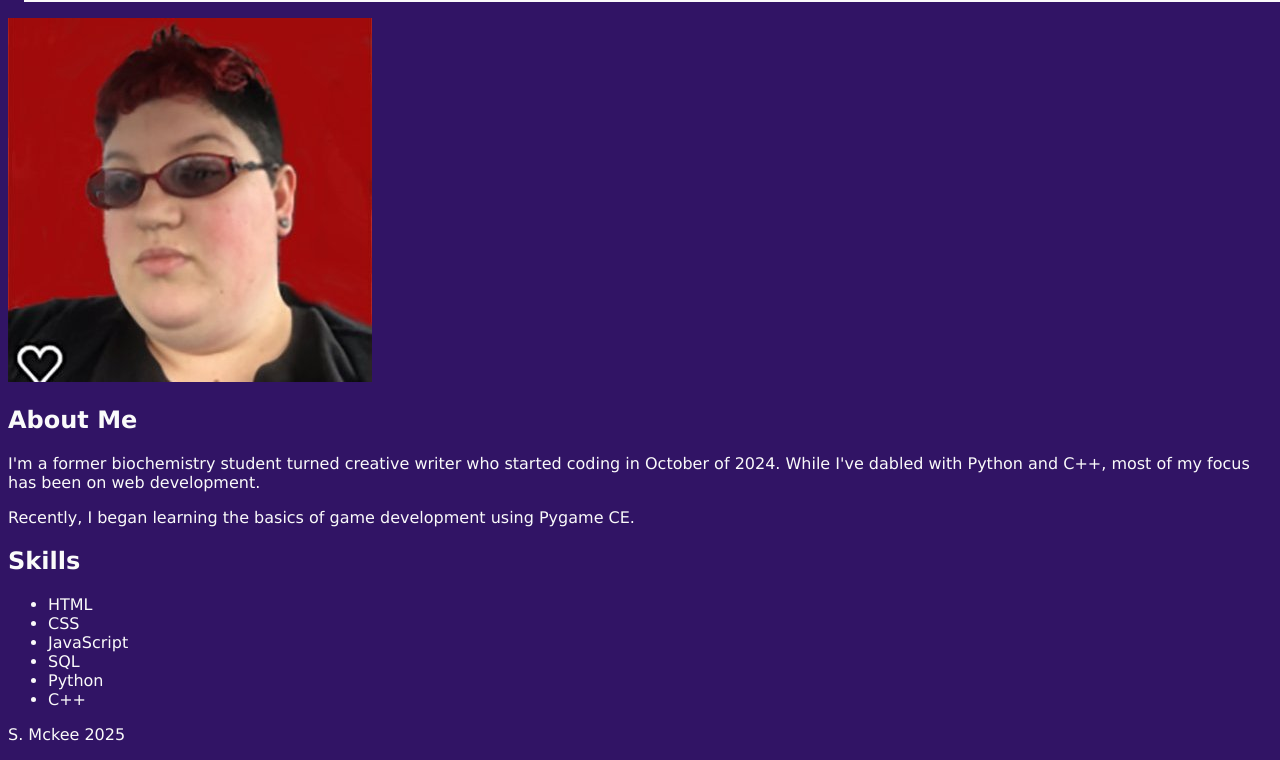
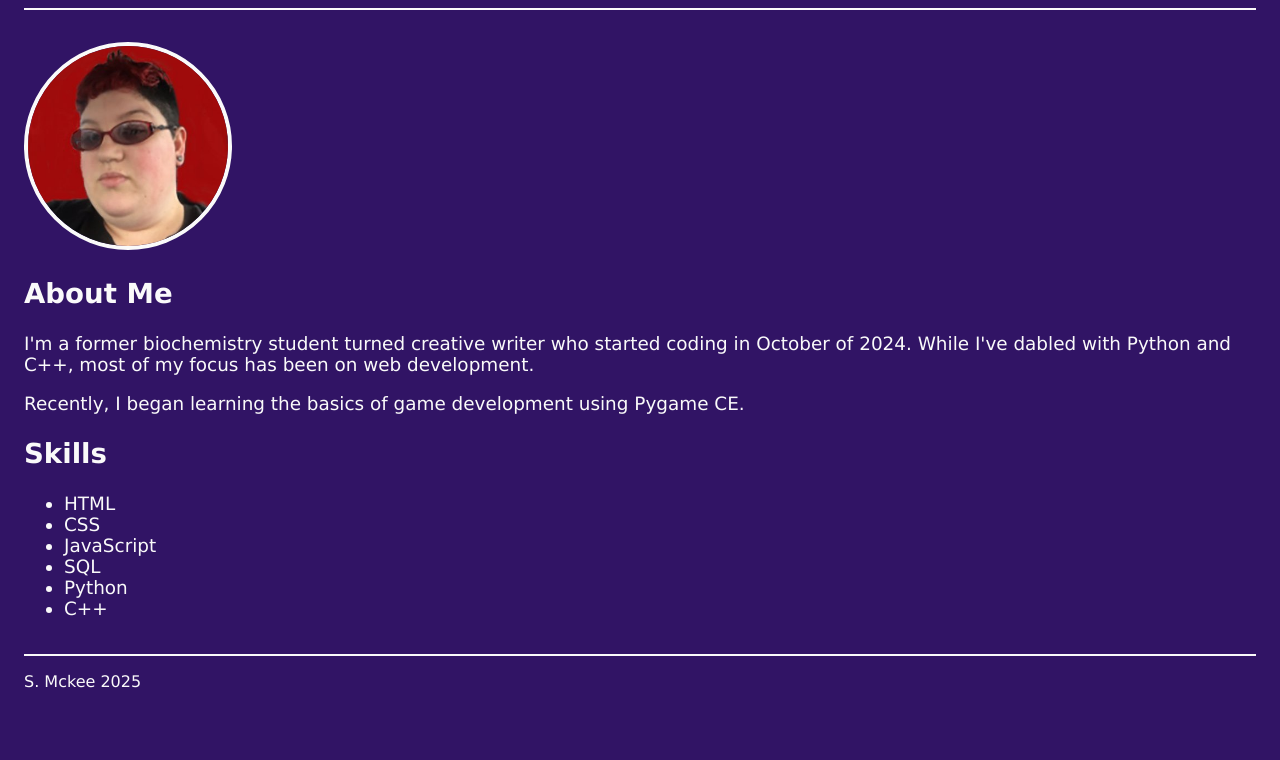
Before and after one commit to s-mckee/portfolio_website, a plain HTML site: page index.html in a window 1280 px wide. Shown: the part 105-865 px from the top of the page. After the commit the page ends 836 px from the top, so only its background shows below. Drawn offline with Linux system fonts and the light colour scheme.

Commit message:
Added styles for web view

```diff
--- a/styles.css
+++ b/styles.css
@@ -2,10 +2,12 @@ body {
     font-family: 'Lucida Sans', 'Lucida Sans Regular', 'Lucida Grande', 'Lucida Sans Unicode', Geneva, Verdana, sans-serif;
     background-color: #311465;
     color: #fafafa;
+    min-height: 100vh;
+    display: flex;
+    flex-direction: column;
 }
 
 header {
-    width: 100%;
     display: flex;
     justify-content: space-between;
     align-items: center;
@@ -37,3 +39,33 @@ nav a:hover {
 nav a:visited {
     color: #ff2400;
 }
+
+main {
+    margin: 1rem;
+    font-size: 1.15rem;
+}
+
+main img {
+    width: 200px;
+    height: auto;
+    border: 4px solid #fafafa;
+    border-radius: 50%;
+}
+
+main a {
+    color: #fafafa;
+}
+
+main a:hover {
+    text-decoration: none;
+    font-size: 1.25rem;
+}
+
+main a:visited {
+    color: #ff2400;
+}
+
+footer {
+    border-top: 2px solid #fafafa;
+    margin: auto 1rem 1rem;
+}
```
